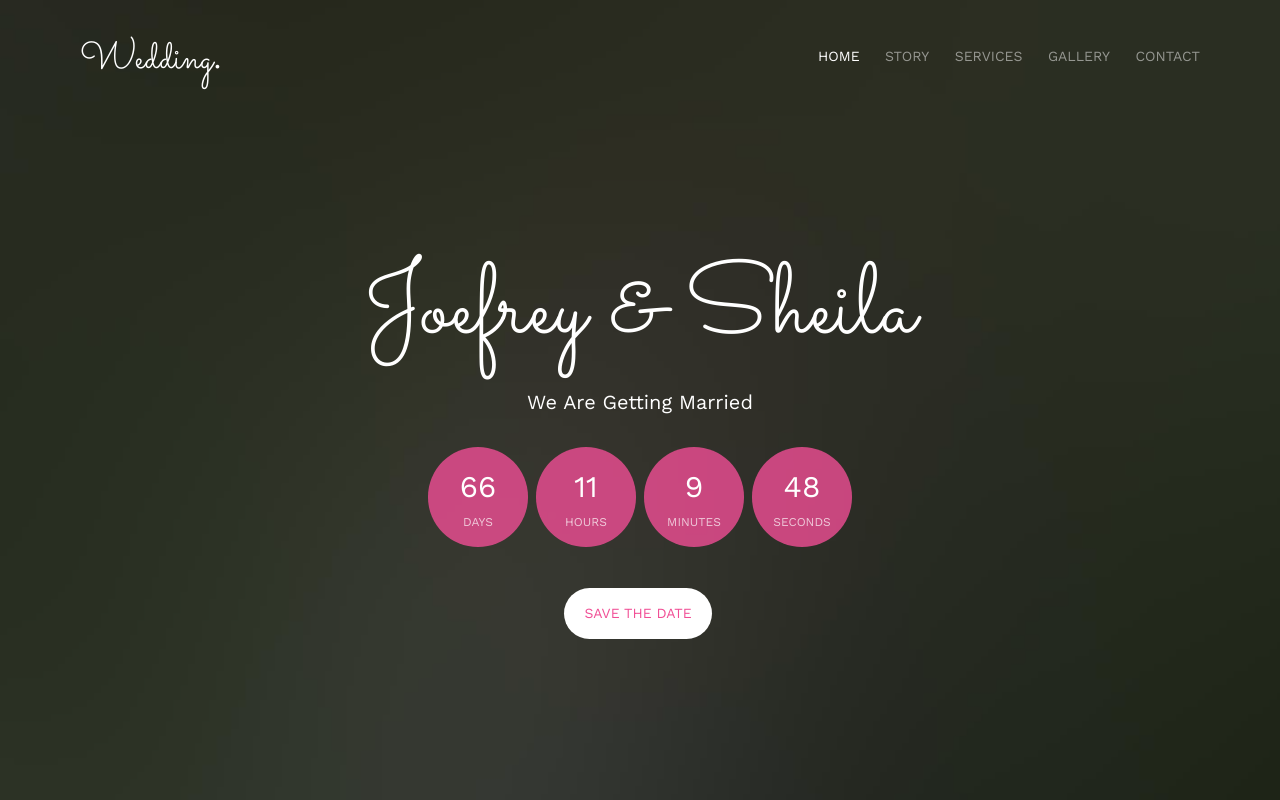
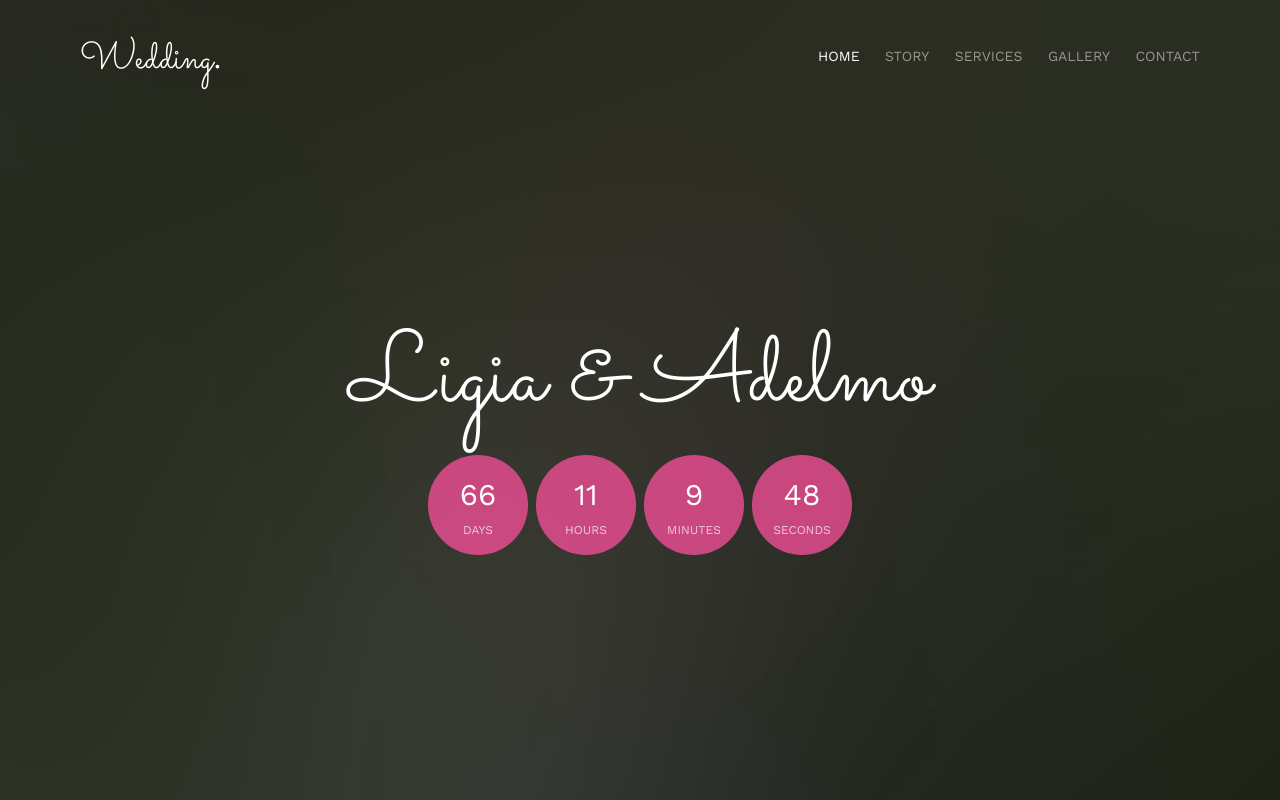
Before and after one commit to adelmoeloy/ligiaeadelmo, a plain HTML site: page index.html in a window 1280 px wide. Shown: the top 800 px of the page. Drawn offline with nearby package versions, Linux system fonts and the light colour scheme; files whose address does not match are found by name.

Commit message:
Update index.html

```diff
--- a/index.html
+++ b/index.html
@@ -113,10 +113,9 @@
 				<div class="col-md-8 col-md-offset-2 text-center">
 					<div class="display-t">
 						<div class="display-tc animate-box" data-animate-effect="fadeIn">
-							<h1>Joefrey &amp; Sheila</h1>
-							<h2>We Are Getting Married</h2>
+							<h1>Ligia &amp; Adelmo</h1>
 							<div class="simply-countdown simply-countdown-one"></div>
-							<p><a href="#" class="btn btn-default btn-sm">Save the date</a></p>
+
 						</div>
 					</div>
 				</div>
```
